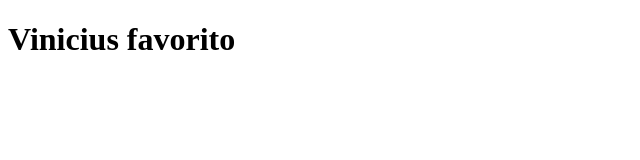
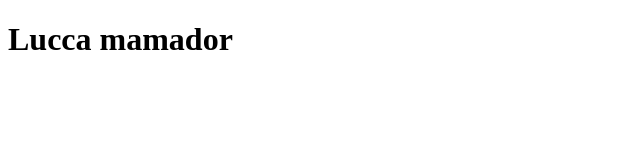
Before and after one commit to voliveiraa/Clone-tabnews, a Next.js app: page / in a window 1280 px wide. Shown: the top 160 px of the page, without its empty margins (0-640 px from the left). Built offline with nearby package versions, Linux system fonts and the light colour scheme.

Commit message:
teste robson2

```diff
--- a/pages/index.js
+++ b/pages/index.js
@@ -1,5 +1,5 @@
 function Home () {
- return <h1>Vinicius favorito</h1>
+ return <h1>Lucca mamador</h1>
 }
 
 export default Home;
```
